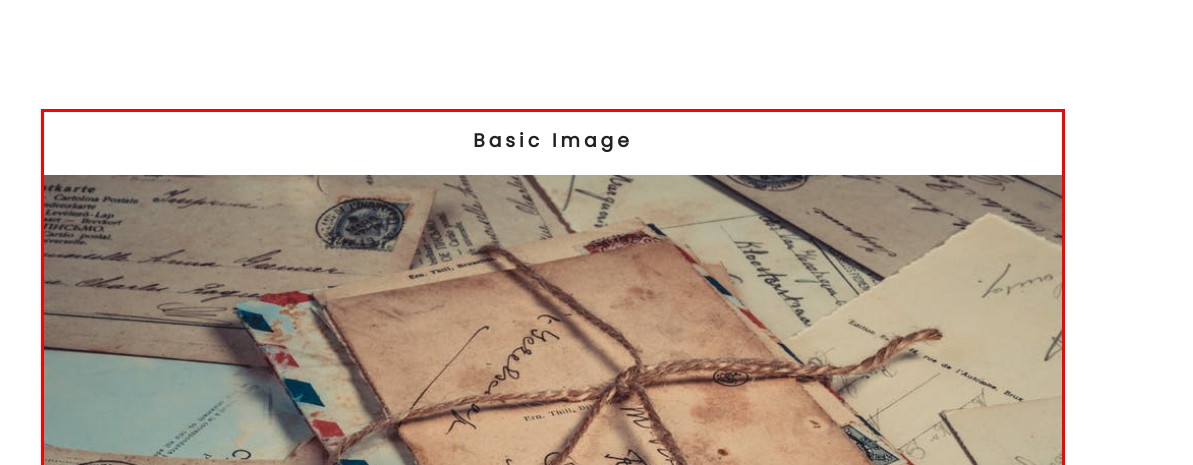
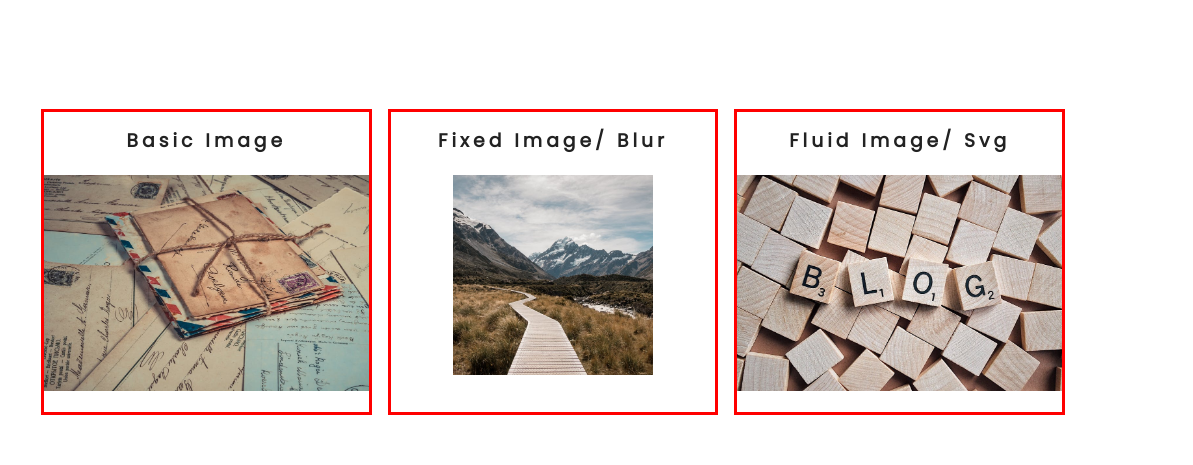
Before and after one commit to joanrig/joan-backroads, a Gatsby site: page /blog in a window 1280 px wide. Shown: the part 38-503 px from the top of the page, 87-1280 px from the left. Built offline with nearby package versions, Linux system fonts and the light colour scheme; Gatsby itself is replaced by a stand-in of ours.

Commit message:
added greyscale and traced svg effects

```diff
--- a/src/examples/Images.js
+++ b/src/examples/Images.js
@@ -8,15 +8,15 @@ const getImages = graphql`
 query Images {
     fixed: file(relativePath: {eq: "defaultBcg.jpeg"}) {
        childImageSharp {
-      fixed(width:300, height:400){
+      fixed(width:200, height:200, grayscale: true){
         ...GatsbyImageSharpFixed
       }
      }
     }
     fluid: file(relativePath: {eq: "blogBcg.jpeg"}){
       childImageSharp{
-        fluid{
-          ...GatsbyImageSharpFluid
+        fluid {
+          ...GatsbyImageSharpFluid_tracedSVG
         }
       }
     }
@@ -40,6 +40,7 @@ const Images = () => {
 
        <article>
            <h3>fluid image/ svg</h3>
+           <Img fluid={data.fluid.childImageSharp.fluid}/>
        </article>
    </Wrapper>
 }
@@ -56,6 +57,11 @@ const Wrapper = styled.div`
     .basic{
         width: 100%;
     }
+    @media (min-width:992px){
+      display:grid;
+      grid-template-columns:1fr 1fr 1fr;
+      grid-column-gap:1rem;
+    }
 
 `
 
```
